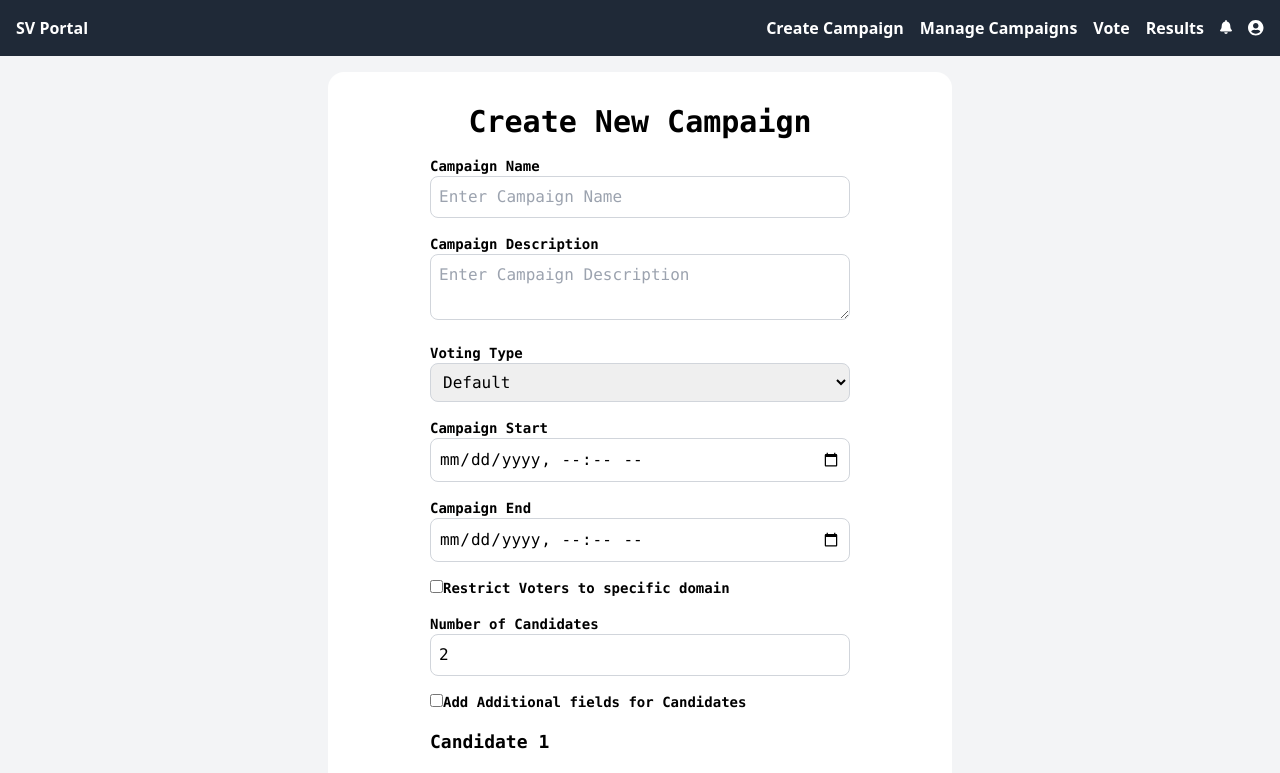
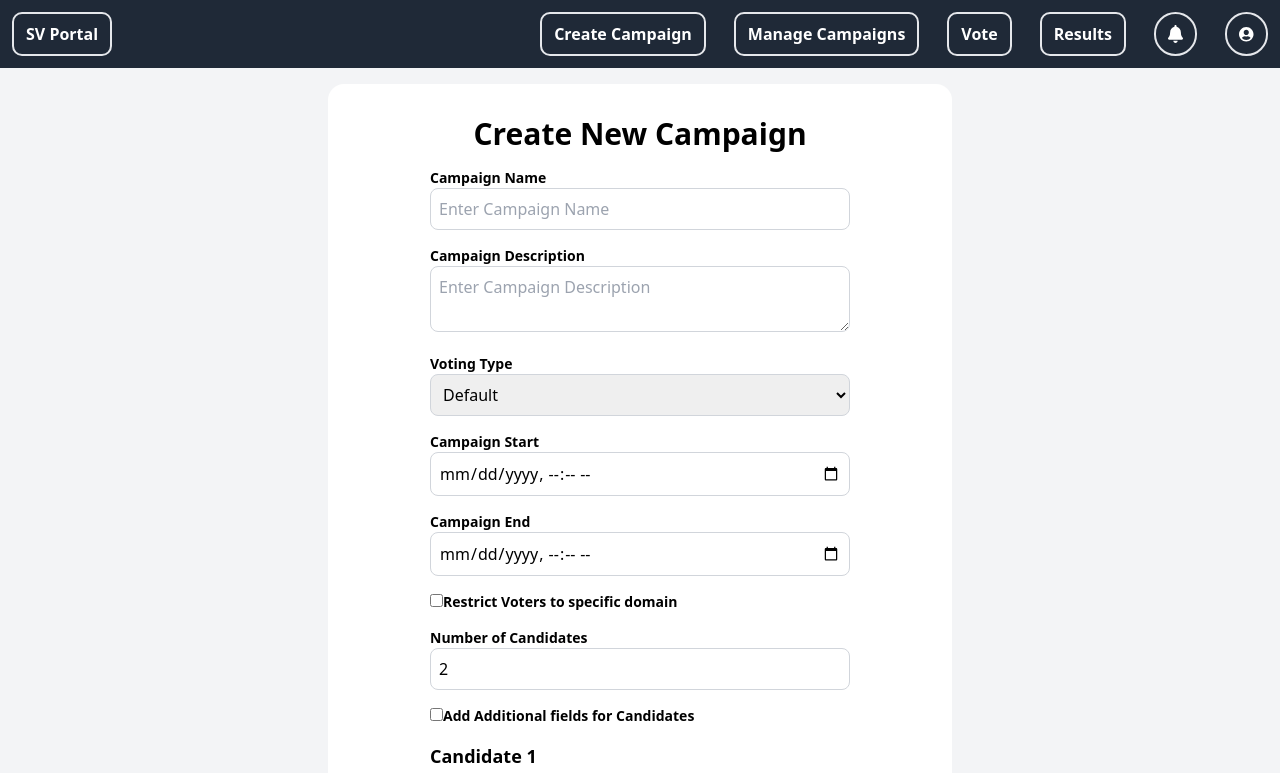
Before and after one commit to faizalam1/FYPVotingPlatform, a Next.js app: page /portal/campaigns/create in a window 1280 px wide. Shown: the top 773 px of the page. Built offline with nearby package versions, Linux system fonts and the light colour scheme.

Commit message:
Modified the css of Portal NavBar and change font of portal home page

```diff
--- a/app/portal/campaigns/create/page.jsx
+++ b/app/portal/campaigns/create/page.jsx
@@ -2,7 +2,7 @@ import CampaignCreation from '@/components/Portal/CampaignCreation'
 
 const CampaignCreationPage = () => {
   return (
-    <div className="bg-[#F3F4F6] flex flex-col justify-center items-center w-full p-4">
+    <div className="bg-[#F3F4F6] flex flex-col justify-center items-center w-full p-4 font-sans">
         <CampaignCreation />
     </div>
   )
--- a/app/portal/page.jsx
+++ b/app/portal/page.jsx
@@ -4,7 +4,7 @@ const PortalHomePage = () => {
 
   return (
     <div
-      className="flex flex-col justify-evenly items-center bg-[#F3F4F6] min-w-screen min-h-screen p-8 text-black space-y-24"
+      className="flex flex-col justify-evenly items-center bg-[#F3F4F6] w-full min-h-screen p-8 text-black space-y-24 font-sans"
     >
       <div className="flex flex-col items-center">
         <h1 className="text-2xl font-semibold">
@@ -14,7 +14,7 @@ const PortalHomePage = () => {
           All your voting needs in one place.
         </p>
       </div>
-      <div className="flex flex-wrap justify-center gap-4 items-baseline">
+      <div className="flex flex-wrap justify-center gap-4">
         <Card imageSrc="/assets/icons/add.svg" heading="Create Campaign" content="Start a new voting campaign with ease." width={80} />
         <Card imageSrc="/assets/icons/list.svg" heading="Manage Campaigns" content="Oversee your active and upcoming campaigns." width={80} />
         <Card imageSrc="/assets/icons/vote.svg" heading="Vote" content="Cast your vote in ongoing campaigns." width={80} />
--- a/components/Portal/PortalNavbar.jsx
+++ b/components/Portal/PortalNavbar.jsx
@@ -5,31 +5,40 @@ import Image from "next/image"
 const Navbar = () => {
   return (
     <nav
-      className="bg-[#1F2937] text-white flex justify-between p-4 font-semibold font-sans w-full px-4 py-4 "
-    >
-      <p>
-        SV Portal
-      </p>
-      <ul className="flex justify-between space-x-4">
-        <li className="hover:underline">
-          <Link href="/portal/campaigns/create">Create Campaign</Link>
-        </li>
-        <li className="hover:underline">
-          <Link href="/portal/campaigns">Manage Campaigns</Link>
-        </li>
-        <li className="hover:underline">
-          <Link href="/portal/campaigns/vote">Vote</Link>
-        </li>
-        <li className="hover:underline">
-          <Link href="/portal/campaigns/results">Results</Link>
-        </li>
-        <li className="pt-1 hover:underline">
-          <Image src="/assets/icons/notification.svg" alt="Notification" width={12} height={12} />
-        </li>
-        <li className="pt-1 hover:underline">
-          <Image src="/assets/icons/profile.svg" alt="Profile" width={16} height={16} />
-        </li>
-      </ul>
+      className="bg-[#1F2937] text-white flex justify-between font-semibold font-sans w-full px-3 py-3">
+      <Link href="/portal">
+        <div className="items-center rounded-[10px] border-[2px] hover:bg-gray-700 px-3 py-2 hover:underline">
+          SV Portal
+        </div>
+      </Link>
+      <div className="flex space-x-7">
+      <Link href="/portal/campaigns/create">
+        <button className="items-center rounded-[10px] border-[2px] hover:bg-gray-700 px-3 py-2 hover:underline">
+          Create Campaign
+        </button>
+      </Link>
+      <Link href="/portal/campaigns">
+        <button className="items-center rounded-[10px] border-[2px] hover:bg-gray-700 px-3 py-2 hover:underline">
+          Manage Campaigns
+        </button>
+      </Link>
+      <Link href="/portal/campaigns/vote">
+        <button className="items-center rounded-[10px] border-[2px] hover:bg-gray-700  px-3 py-2 hover:underline">
+          Vote
+        </button>
+      </Link>
+      <Link href="/portal/campaigns/results">
+        <button className="items-center rounded-[10px] border-[2px] hover:bg-gray-700 px-3 py-2 hover:underline">
+          Results
+        </button>
+      </Link>
+      <button className="items-center rounded-full border-[2px] hover:bg-gray-700 px-3 py-2">
+          <Image src="/assets/icons/notification.svg" alt="Notification" width={15} height={16} />
+      </button>
+      <button className="items-center rounded-full border-[2px] hover:bg-gray-700 px-3 py-2">
+          <Image src="/assets/icons/profile.svg" alt="Profile" width={15} height={16} />
+      </button>
+      </div>
     </nav>
   )
 }
```
